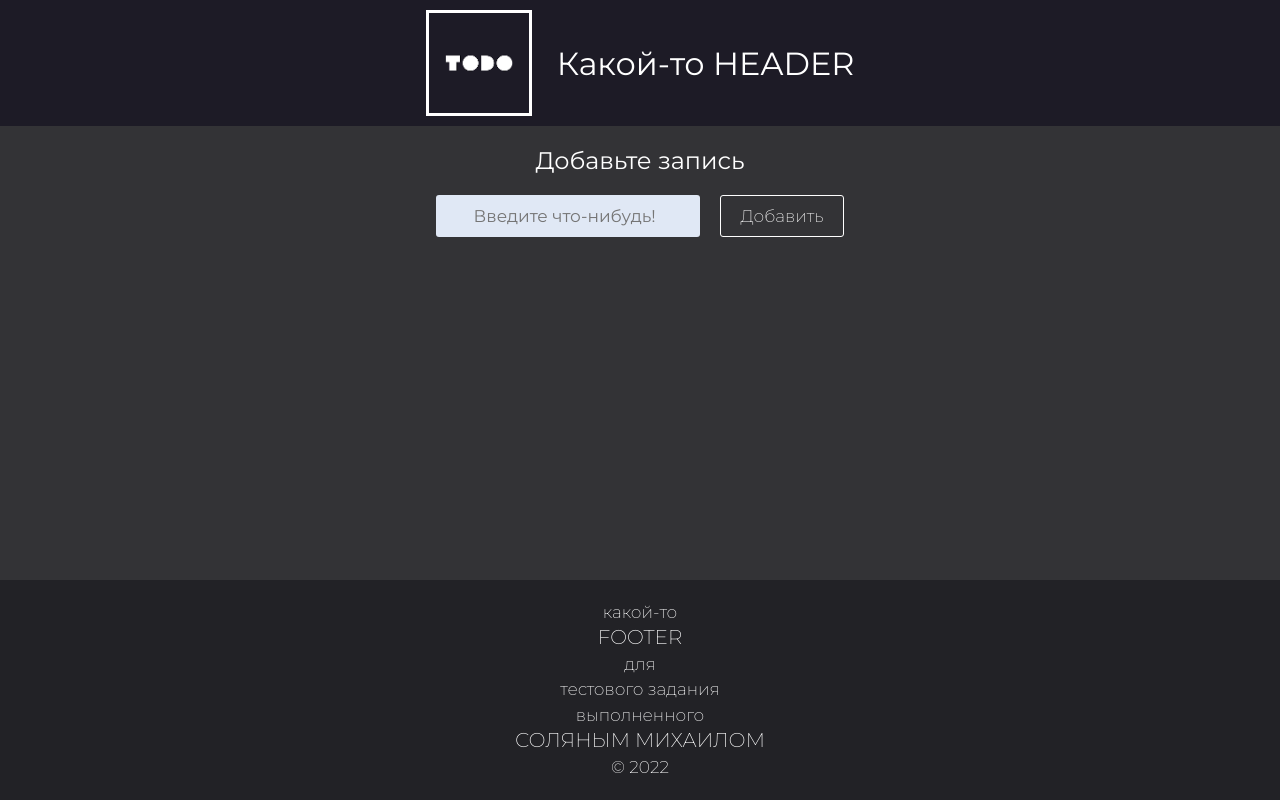
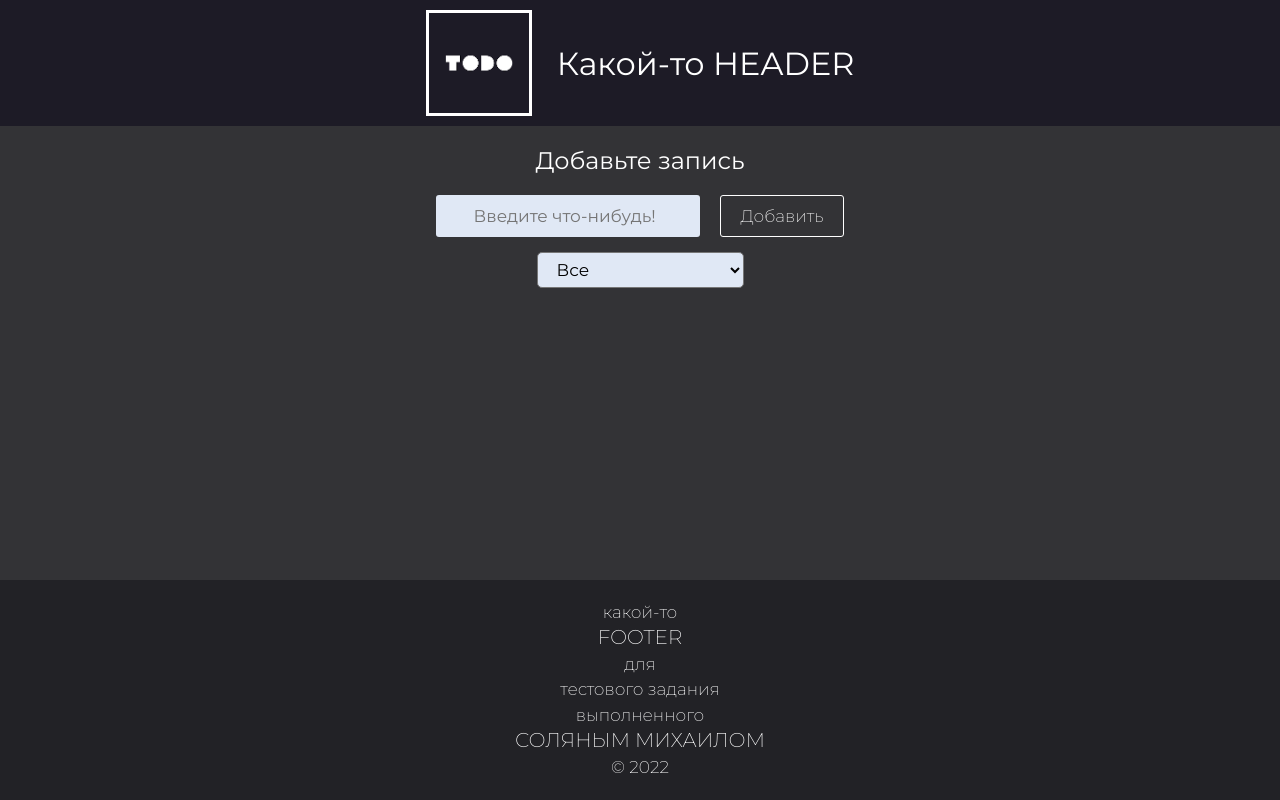
Before and after one commit to Liaxim26/to-do-list, a Vue app: page / in a window 1280 px wide. Built offline with nearby package versions, Linux system fonts and the light colour scheme.

Commit message:
add filtered

```diff
--- a/src/App.vue
+++ b/src/App.vue
@@ -80,6 +80,9 @@ body {
 .TodoList {
   flex: 1 0 auto;
   background: #333336;
+  display: flex;
+  flex-direction: column;
+  align-items: center;
 }
 footer {
   flex: 0 0 auto;
--- a/src/components/TodoItem.vue
+++ b/src/components/TodoItem.vue
@@ -7,9 +7,8 @@
     </li>
 </template>
 
+
 <script>
-
-
 export default {
   name: 'TodoItem',
   props: {
@@ -29,7 +28,7 @@ export default {
   },
   methods: {
     checked() {
-      if(this.todo.done == 1){
+      if(this.todo.done === true){
         this.check = true
       }
     }
--- a/src/components/TodoList.vue
+++ b/src/components/TodoList.vue
@@ -3,9 +3,14 @@
     <AddTodo
       @add-todo="addTodo"
     />
+    <select v-model="filter">
+      <option value='all'>Все</option>
+      <option value='done'>Выполненные</option>
+      <option value='not-done'>Не выполненные</option>
+    </select>
     <ul>
       <TodoItem
-        v-for="todo in todos" :key="todo.id" todo_prop.sync="todo"
+        v-for="todo in filteredTodods" :key="todo.id" todo_prop.sync="todo"
         v-bind:todo_prop = "todo"
         @remove-todo="removeTodo"
         @done-todo="doneTodo"
@@ -23,6 +28,26 @@ export default {
     todos: {
       type: [Object, Array],
       required: true
+    }
+  },
+  data(){
+    return{
+      filter: 'all',
+    }
+  },
+  computed: {
+    filteredTodods() {
+      var filter
+      if(this.filter === 'all') {
+        return this.todos
+      }
+      if (this.filter === 'done') {
+        return this.todos.filter(t => t.done)
+      }
+      if (this.filter === 'not-done'){
+        return this.todos.filter(t => !t.done)
+      }
+      return filter
     }
   },
   methods: {
@@ -44,6 +69,14 @@ export default {
 </script>
 
 <style scoped>
+select{
+    margin-top: 15px;
+    padding: 6px 15px;
+    border-radius: 5px;
+    background: #e0e8f5;
+    font-size: 17px;
+    outline: none;
+}
 ul{
   width: 400px;
   margin: 0 auto;
```
